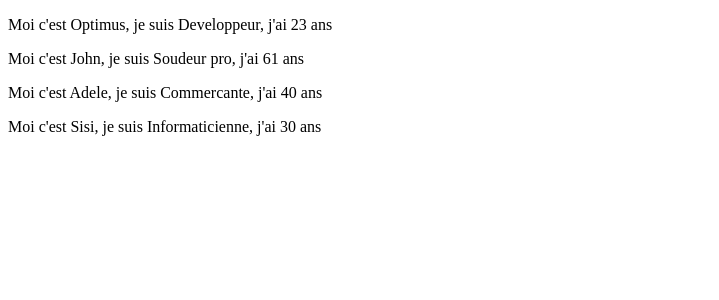
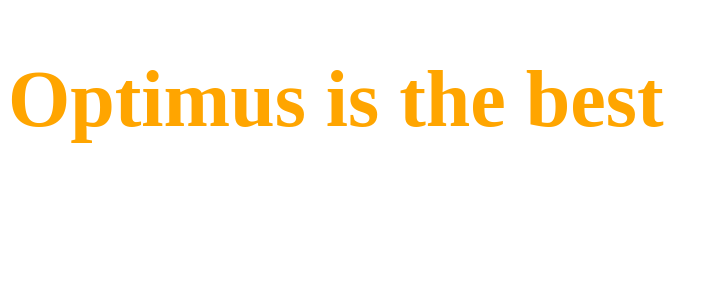
Before and after one commit to Optimus-ged/first_react_app, a React (Create React App) app: page / in a window 1280 px wide. Shown: the top 300 px of the page, without its empty margins (0-719 px from the left). Built offline with nearby package versions, Linux system fonts and the light colour scheme.

Commit message:
Css Stylesheets basics handled

```diff
--- a/src/react_trainings/App.js
+++ b/src/react_trainings/App.js
@@ -1,5 +1,5 @@
 import React, { Component } from "react";
-import NameList from "./components/PersonList/NameList";
+// import NameList from "./components/PersonList/NameList";
 // import Greet from "./components/Greet";
 // import Welcome from "./components/Welcome";
 // import { HelloWorld } from "./components/Hello";
@@ -10,6 +10,7 @@ import NameList from "./components/PersonList/NameList";
 // import EventBind from "./components/EventBind";
 // import ParentComponent from "./components/ParentAndChild/ParentComponent";
 // import UserGreeting from "./components/UserGreeting";
+import StyleSheet from "./components/CssBasics/StyleSheet";
 
 class App extends Component {
   render() {
@@ -29,7 +30,8 @@ class App extends Component {
         {/* <EventBind/> */}
         {/* <ParentComponent/> */}
         {/* <UserGreeting/> */}
-        <NameList />
+        {/* <NameList /> */}
+        <StyleSheet className={true}/>
       </>
     );
   }
--- /dev/null
+++ b/src/react_trainings/components/CssBasics/MyStyle.css
@@ -0,0 +1,7 @@
+.primary{
+    color: orange;
+}
+
+.font-big{
+    font-size: 5em;
+}
--- /dev/null
+++ b/src/react_trainings/components/CssBasics/StyleSheet.js
@@ -0,0 +1,13 @@
+import React from "react";
+import "./MyStyle.css";
+
+const StyleSheet = (props) => {
+  let className = props.className ? "primary" : "";
+  return (
+    <>
+      <h1 className={`${className} font-big`}>Optimus is the best</h1>
+    </>
+  );
+};
+
+export default StyleSheet;
--- a/src/react_trainings/components/PersonList/NameList.js
+++ b/src/react_trainings/components/PersonList/NameList.js
@@ -37,8 +37,16 @@ const NameList = () => {
     },
   ];
 
+  // First way of adding index to a list when mapping items
+  // but this way is not the best because it can bring some issues
+  // const personsList = persons.map((person, index) => (
+  //   <PersonListItem key={index} personData={person} />
+  // ));
+
+  // This is the best way to add a key to a list whwen mapping data
+  // it always recommanded to use keys which come with the list it self
   const personsList = persons.map((person) => (
-    <PersonListItem personData={person} />
+    <PersonListItem key={person.id} personData={person} />
   ));
 
   return <>{personsList}</>;
```
